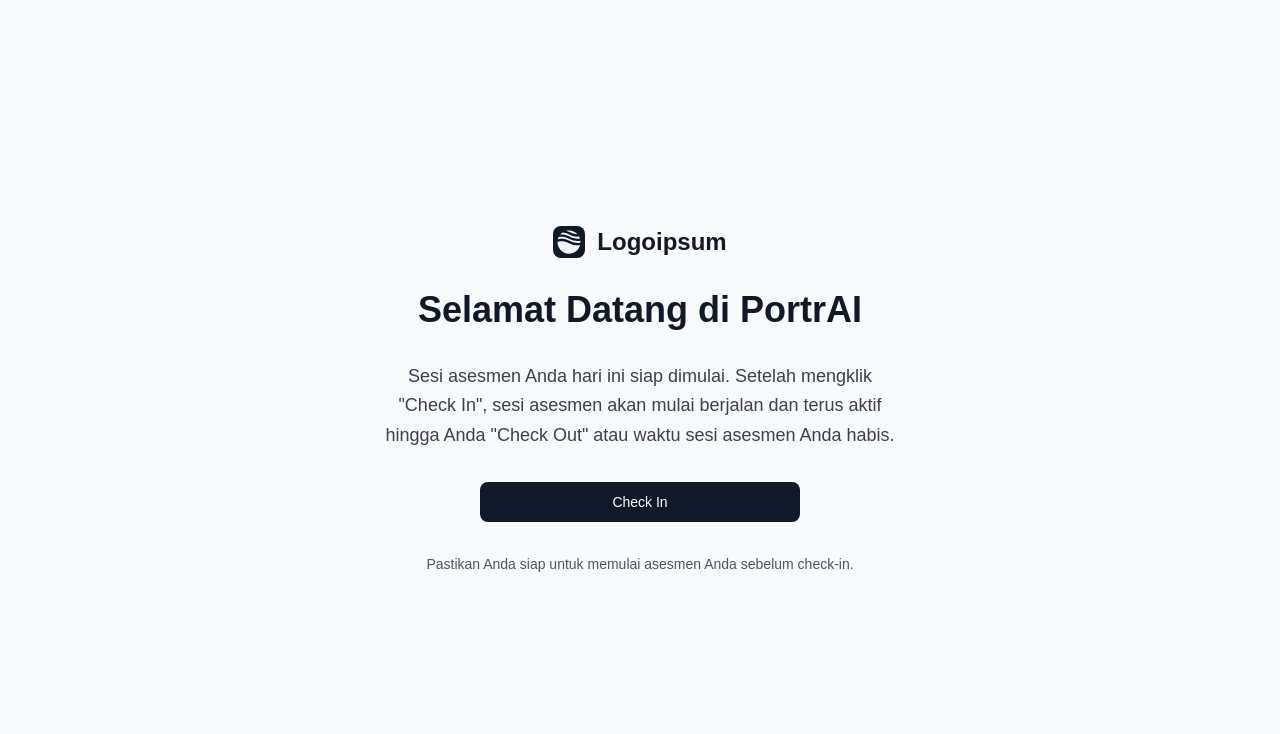
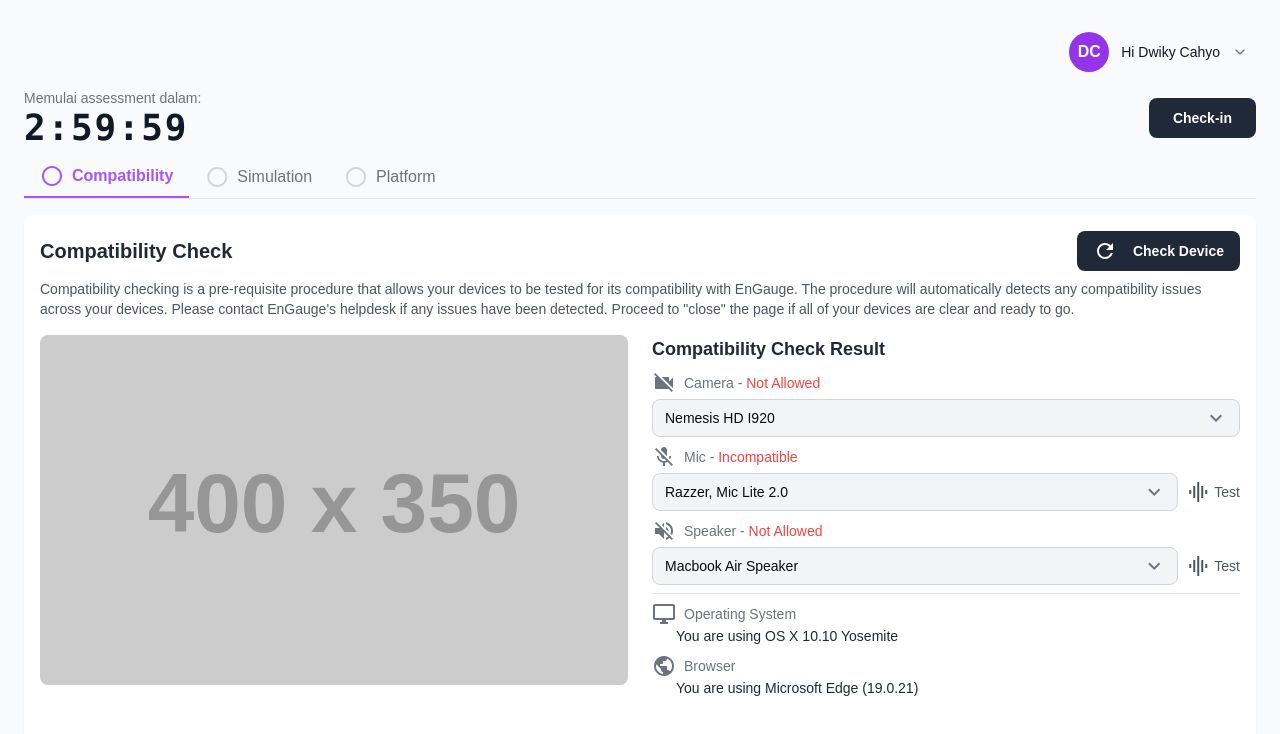
Before and after one commit to mdwikycahyo/portrai-participant-demo, a Next.js app: page /check-in in a window 1280 px wide. Shown: the top 734 px of the page. Built offline with nearby package versions, Linux system fonts and the light colour scheme.

Commit message:
revamp check in

```diff
--- a/app/check-in/page.tsx
+++ b/app/check-in/page.tsx
@@ -1,10 +1,15 @@
 "use client"
 
+import { useState } from "react"
 import { useRouter } from "next/navigation"
 import { Button } from "@/components/ui/button"
+import { Tabs, TabsList, TabsTrigger, TabsContent } from "@/components/ui/tabs"
+import { Select, SelectTrigger, SelectValue, SelectContent, SelectItem } from "@/components/ui/select"
+import { UserProfileDropdown } from "@/components/user-profile-dropdown"
 
 export default function CheckInPage() {
   const router = useRouter()
+  const [activeTab, setActiveTab] = useState("compatibility")
 
   const handleCheckIn = () => {
     // Simulate starting the assessment by navigating to the home page
@@ -12,45 +17,197 @@ export default function CheckInPage() {
   }
 
   return (
-    <div className="min-h-screen flex items-center justify-center bg-gray-50 p-4">
-      <div className="w-full max-w-lg space-y-8 text-center">
-        {/* Logo */}
-        <div className="flex items-center justify-center gap-3">
-          <div className="w-8 h-8 bg-gray-900 rounded-lg flex items-center justify-center p-1">
-            <svg
-              width="30"
-              height="31"
-              viewBox="0 0 30 31"
-              fill="none"
-              xmlns="http://www.w3.org/2000/svg"
-              className="w-full h-full"
+    <div className="flex flex-col h-screen mx-auto px-6 py-6 bg-gray-50">
+      {/* Header with user profile */}
+      <header className="flex justify-end items-center mb-2">
+        <UserProfileDropdown
+          showWorkHourBanner={false}
+          onToggleWorkHourBanner={() => {}}
+          showAssessmentReminderBanner={false}
+          onToggleAssessmentReminderBanner={() => {}}
+        />
+      </header>
+
+      {/* Timer and Check-in button */}
+      <div className="flex justify-between items-center mb-2">
+        <div>
+          <p className="text-sm text-gray-500">Memulai assessment dalam:</p>
+          <p className="text-4xl font-mono font-bold text-gray-900 tracking-wider">2:59:59</p>
+        </div>
+        <div className="flex space-x-4">
+          <Button
+            onClick={handleCheckIn}
+            className="bg-gray-800 text-white font-semibold py-2 px-6 rounded-lg hover:bg-gray-700 transition-colors"
           >
-              <path
-                fillRule="evenodd"
-                clipRule="evenodd"
-                d="M6.49994 3.22034C5.43766 3.97671 4.47707 4.87098 3.64318 5.87766C7.05081 5.55551 11.3801 6.08155 16.4063 8.64066C21.7736 11.3733 26.0957 11.4657 29.1036 10.8749C28.8307 10.0335 28.487 9.22474 28.0801 8.45594C24.6368 8.82575 20.2225 8.33625 15.0781 5.71705C11.8113 4.05379 8.9317 3.36864 6.49994 3.22034ZM26.0687 5.54063C23.3495 2.44695 19.3979 0.5 14.9997 0.5C13.7081 0.5 12.4549 0.667935 11.2602 0.983509C12.8782 1.43309 14.5972 2.09082 16.4063 3.01196C20.1728 4.92962 23.4246 5.54707 26.0687 5.54063ZM29.7467 13.8285C26.1128 14.5592 21.0948 14.4092 15.0781 11.3457C9.4531 8.4818 4.97608 8.51787 1.95662 9.20115C1.80077 9.23639 1.64858 9.27343 1.50007 9.312C1.10475 10.1875 0.78919 11.1081 0.562774 12.0641C0.804599 11.9983 1.05449 11.9358 1.31231 11.8774C4.97544 11.0485 10.1511 11.0845 16.4063 14.2693C22.0314 17.1333 26.5084 17.0972 29.5279 16.4139C29.6313 16.3906 29.7333 16.3664 29.8335 16.3414C29.8445 16.103 29.85 15.8631 29.85 15.6219C29.85 15.0152 29.8149 14.4167 29.7467 13.8285ZM29.3486 19.5327C25.75 20.1733 20.8782 19.9275 15.0781 16.9744C9.4531 14.1105 4.97608 14.1466 1.95662 14.8298C1.28639 14.9814 0.68346 15.1662 0.15159 15.3612C0.150139 15.4479 0.149414 15.5348 0.149414 15.6219C0.149414 23.9736 6.79811 30.7439 14.9997 30.7439C21.8732 30.7439 27.6561 25.9887 29.3486 19.5327Z"
-                fill="#F3F4F6"
-              />
-            </svg>
+            Check-in
+          </Button>
         </div>
-          <span className="text-2xl font-semibold text-gray-900">Logoipsum</span>
       </div>
 
-        <h1 className="text-4xl font-bold text-gray-900 mt-8">Selamat Datang di PortrAI</h1>
+      {/* Tabs */}
+      <div className="mb-2">
+        <div className="flex border-b border-gray-200 mb-2">
+          <button
+            onClick={() => setActiveTab("compatibility")}
+            className={`py-2 px-4 flex items-center ${activeTab === "compatibility" ? "border-b-2 border-purple-500 text-purple-500 font-semibold" : "text-gray-500 hover:text-gray-700"}`}
+          >
+            <span className="material-icons align-middle mr-2">radio_button_unchecked</span>
+            Compatibility
+          </button>
+          <button
+            onClick={() => setActiveTab("simulation")}
+            className={`py-2 px-4 flex items-center ${activeTab === "simulation" ? "border-b-2 border-purple-500 text-purple-500 font-semibold" : "text-gray-500 hover:text-gray-700"}`}
+          >
+            <span className="material-icons align-middle text-gray-300 mr-2">radio_button_unchecked</span>
+            Simulation
+          </button>
+          <button
+            onClick={() => setActiveTab("platform")}
+            className={`py-2 px-4 flex items-center ${activeTab === "platform" ? "border-b-2 border-purple-500 text-purple-500 font-semibold" : "text-gray-500 hover:text-gray-700"}`}
+          >
+            <span className="material-icons align-middle text-gray-300 mr-2">radio_button_unchecked</span>
+            Platform
+          </button>
+        </div>
+      </div>
 
-        <p className="text-lg text-gray-700 leading-relaxed max-w-ld mx-auto">
-          Sesi asesmen Anda hari ini siap dimulai. Setelah mengklik &quot;Check In&quot;, sesi asesmen akan mulai berjalan dan terus aktif hingga Anda &quot;Check Out&quot; atau waktu sesi asesmen Anda habis.
+      {/* Main content */}
+      <main className="flex-grow bg-white rounded-lg shadow-sm p-4">
+        {/* Compatibility Tab Content */}
+        {activeTab === "compatibility" && (
+          <div>
+            <div className="flex justify-between items-center mb-2">
+              <h1 className="text-xl font-bold text-gray-800">Compatibility Check</h1>
+              <Button
+                className="flex items-center bg-gray-800 text-white font-semibold py-2 px-4 rounded-lg hover:bg-gray-900 transition-colors text-sm"
+              >
+                <span className="material-icons mr-2 text-base">refresh</span>
+                Check Device
+              </Button>
+            </div>
+            <p className="text-sm text-gray-600 mb-4">
+              Compatibility checking is a pre-requisite procedure that allows your
+              devices to be tested for its compatibility with EnGauge. The procedure
+              will automatically detects any compatibility issues across your
+              devices. Please contact EnGauge's helpdesk if any issues have been
+              detected. Proceed to "close" the page if all of your devices are clear
+              and ready to go.
             </p>
+            <div className="grid grid-cols-2 gap-6">
+              <div className="flex flex-col sticky top-0">
+                <img
+                  alt="A placeholder image."
+                  className="rounded-lg w-full h-auto object-cover mb-4 flex-shrink-0 max-h-[350px]"
+                  src="https://dummyimage.com/400x350/e5e5e5/666666&text=PortrAI"
+                />
+              </div>
+              <div className="flex flex-col">
+                <h2 className="text-lg font-bold text-gray-800 mb-2">
+                  Compatibility Check Result
+                </h2>
+                <div className="space-y-2 flex-grow">
+                  <div>
+                    <div className="flex items-center text-gray-500 text-sm mb-1">
+                      <span className="material-icons text-sm mr-2">videocam_off</span>
+                      <p>Camera - <span className="text-red-500">Not Allowed</span></p>
+                    </div>
+                    <div className="relative">
+                      <select
+                        className="w-full bg-gray-100 border border-gray-300 rounded-lg py-2 px-3 appearance-none text-sm"
+                      >
+                        <option>Nemesis HD I920</option>
+                      </select>
+                      <span
+                        className="material-icons absolute right-3 top-1/2 transform -translate-y-1/2 text-gray-500"
+                      >expand_more</span>
+                    </div>
+                  </div>
+                  <div>
+                    <div className="flex items-center text-gray-500 text-sm mb-1">
+                      <span className="material-icons text-sm mr-2">mic_off</span>
+                      <p>Mic - <span className="text-red-500">Incompatible</span></p>
+                    </div>
+                    <div className="flex items-center space-x-2">
+                      <div className="relative flex-grow">
+                        <select
+                          className="w-full bg-gray-100 border border-gray-300 rounded-lg py-2 px-3 appearance-none text-sm"
+                        >
+                          <option>Razzer, Mic Lite 2.0</option>
+                        </select>
+                        <span
+                          className="material-icons absolute right-3 top-1/2 transform -translate-y-1/2 text-gray-500"
+                        >expand_more</span>
+                      </div>
+                      <button className="flex items-center text-sm text-gray-600">
+                        <span className="material-icons text-sm mr-1">graphic_eq</span>
+                        Test
+                      </button>
+                    </div>
+                  </div>
+                  <div>
+                    <div className="flex items-center text-gray-500 text-sm mb-1">
+                      <span className="material-icons text-sm mr-2">volume_off</span>
+                      <p>Speaker - <span className="text-red-500">Not Allowed</span></p>
+                    </div>
+                    <div className="flex items-center space-x-2">
+                      <div className="relative flex-grow">
+                        <select
+                          className="w-full bg-gray-100 border border-gray-300 rounded-lg py-2 px-3 appearance-none text-sm"
+                        >
+                          <option>Macbook Air Speaker</option>
+                        </select>
+                        <span
+                          className="material-icons absolute right-3 top-1/2 transform -translate-y-1/2 text-gray-500"
+                        >expand_more</span>
+                      </div>
+                      <button className="flex items-center text-sm text-gray-600">
+                        <span className="material-icons text-sm mr-1">graphic_eq</span>
+                        Test
+                      </button>
+                    </div>
+                  </div>
+                  <div className="border-t border-gray-200 pt-2 space-y-2 sticky bottom-0 bg-white">
+                    <div>
+                      <div className="flex items-center text-gray-500 text-sm">
+                        <span className="material-icons text-sm mr-2">desktop_windows</span>
+                        <p>Operating System</p>
+                      </div>
+                      <p className="text-gray-800 ml-6 text-sm">
+                        You are using OS X 10.10 Yosemite
+                      </p>
+                    </div>
+                    <div>
+                      <div className="flex items-center text-gray-500 text-sm">
+                        <span className="material-icons text-sm mr-2">public</span>
+                        <p>Browser</p>
+                      </div>
+                      <p className="text-gray-800 ml-6 text-sm">
+                        You are using Microsoft Edge (19.0.21)
+                      </p>
+                    </div>
+                  </div>
+                </div>
+              </div>
+            </div>
+          </div>
+        )}
 
-        <Button
-          onClick={handleCheckIn}
-          className="w-full max-w-xs bg-gray-900 hover:bg-gray-800 text-white py-3 rounded-lg font-medium transition-colors"
-        >
-          Check In
-        </Button>
+        {/* Simulation Tab Content */}
+        {activeTab === "simulation" && (
+          <div>
+            <h1 className="text-xl font-bold text-gray-800">Simulation</h1>
+            <p className="text-gray-600">Simulation content will be displayed here.</p>
+          </div>
+        )}
 
-        <p className="text-sm text-gray-600 mt-4">Pastikan Anda siap untuk memulai asesmen Anda sebelum check-in.</p>
+        {/* Platform Tab Content */}
+        {activeTab === "platform" && (
+          <div>
+            <h1 className="text-xl font-bold text-gray-800">Platform</h1>
+            <p className="text-gray-600">Platform content will be displayed here.</p>
           </div>
+        )}
+      </main>
     </div>
   )
 }
--- a/app/layout.tsx
+++ b/app/layout.tsx
@@ -14,6 +14,9 @@ export default function RootLayout({
 }>) {
   return (
     <html lang="en">
+      <head>
+        <link href="https://fonts.googleapis.com/icon?family=Material+Icons" rel="stylesheet" />
+      </head>
       <body>{children}</body>
     </html>
   )
--- a/app/page.tsx
+++ b/app/page.tsx
@@ -16,7 +16,7 @@ export default function LoginPage() {
 
   const handleSignIn = (e: React.FormEvent) => {
     e.preventDefault()
-    router.push("/home") // Updated redirect path
+    router.push("/check-in") // Updated redirect path
   }
 
   return (
```
Lines whose indentation alone changed are shown as unchanged.
